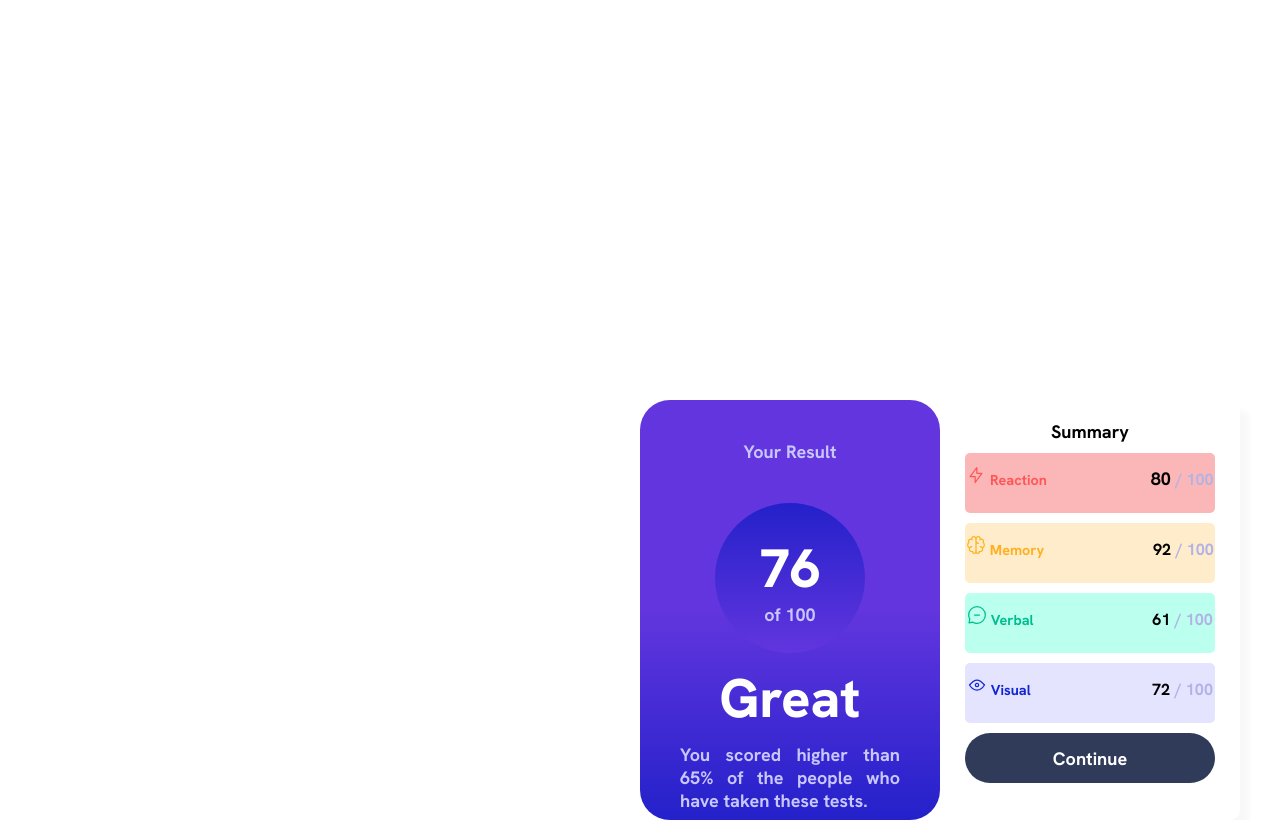
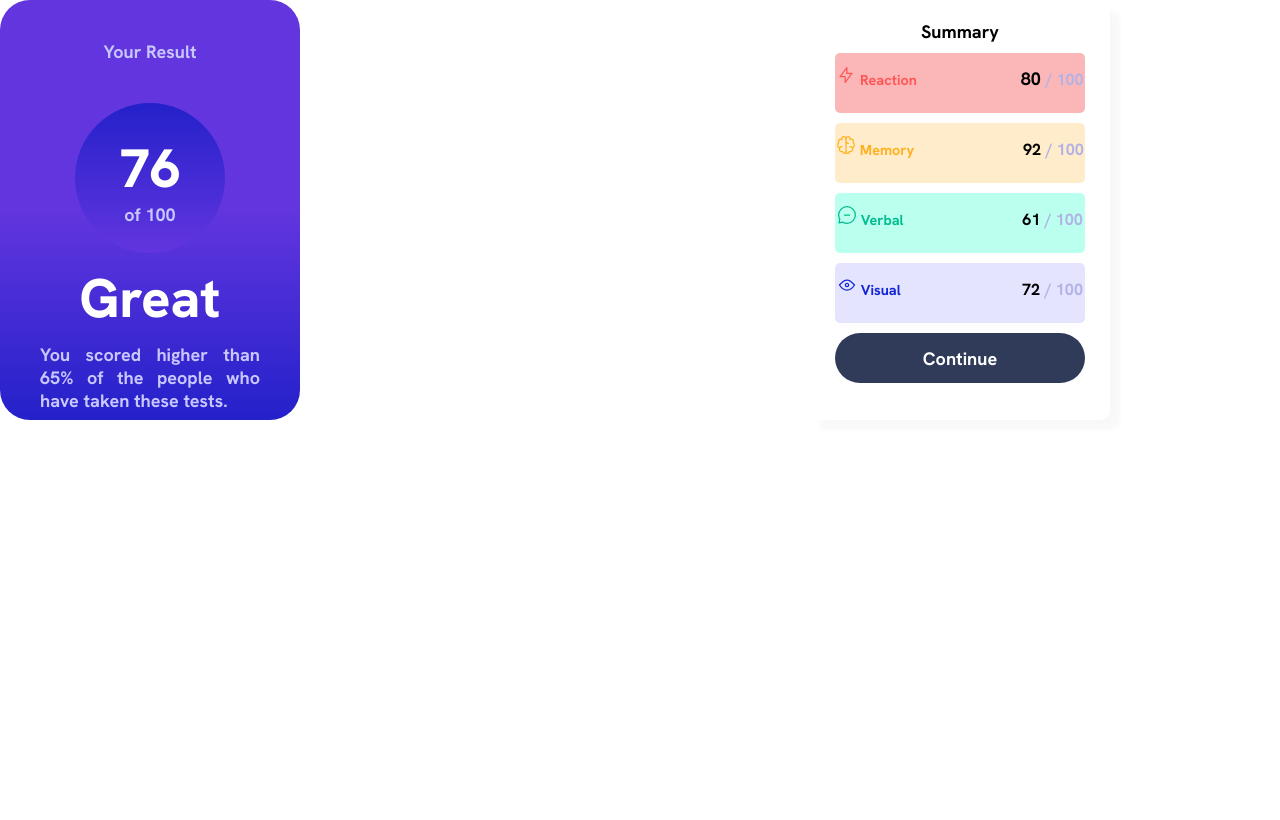
Before and after one commit to Megelado/results-summary-component-main, a plain HTML site: page index.html in a window 1280 px wide. Drawn offline with Linux system fonts and the light colour scheme.

Commit message:
Update desktop.css

```diff
--- a/desktop.css
+++ b/desktop.css
@@ -2,13 +2,6 @@
     section {
         display: grid;
         grid-template-columns: auto auto;
-        justify-content: center;
-
-        position: absolute;
-        left: 50%;
-        top: 50%;
-
-        transform: translate(-50% -50%);
     }
 
     .great {
```
